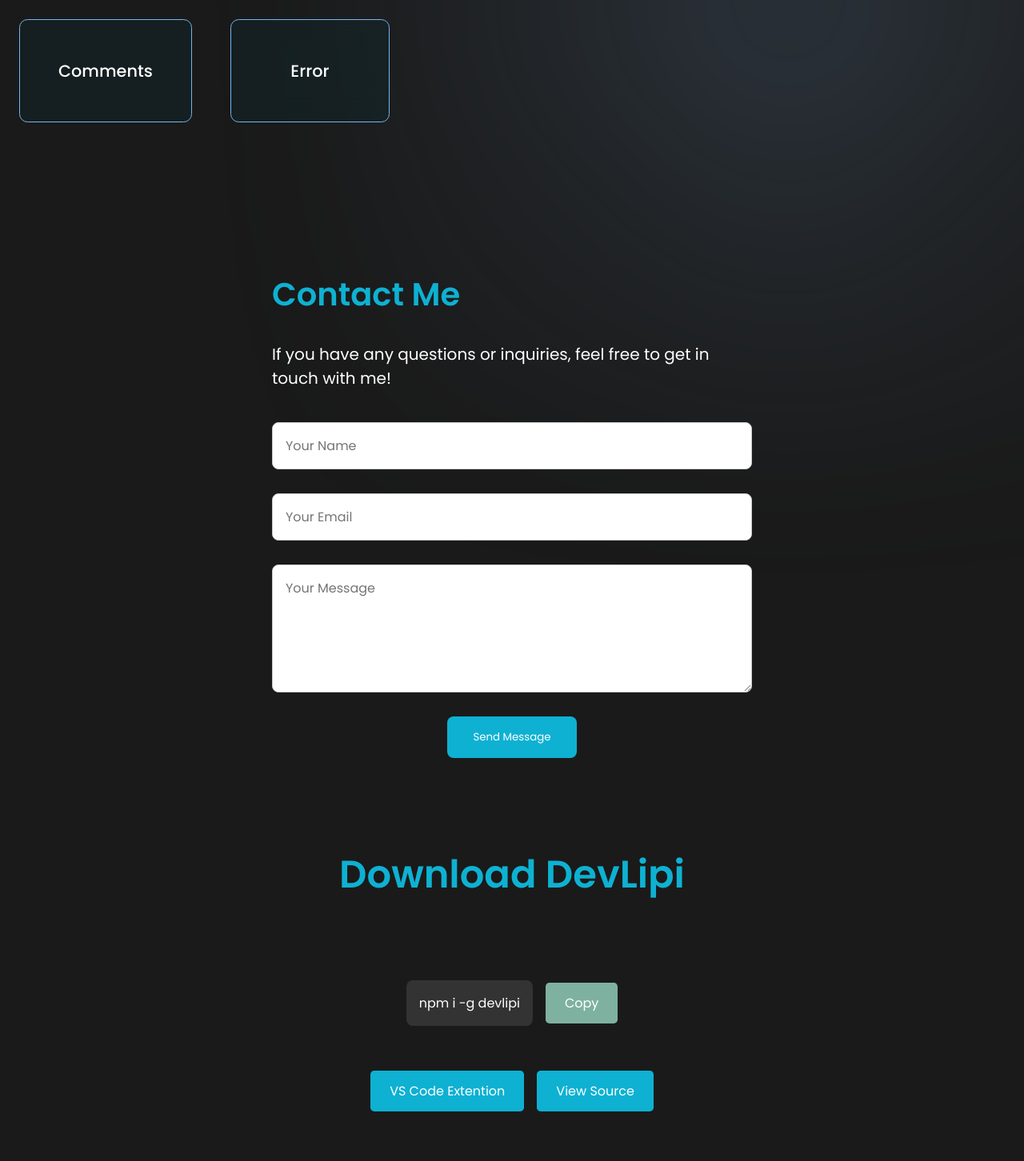
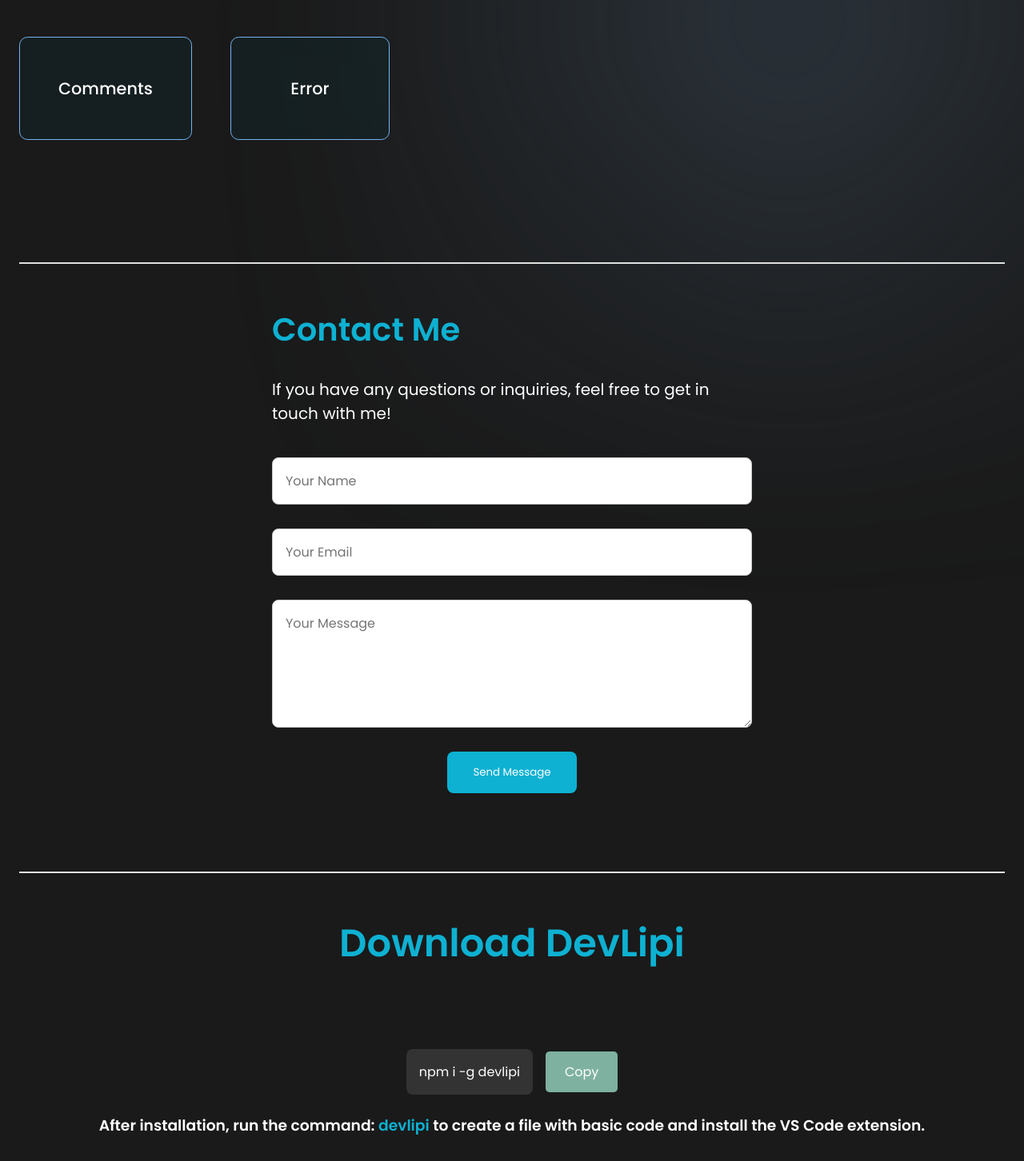
Before and after one commit to devlipi-mj/devlipi, a React (Create React App) app: page / in a window 1280 px wide. Shown: the part 1334-2786 px from the top of the page at 80% size. Built offline with nearby package versions, Linux system fonts and the light colour scheme.

Commit message:
Add Divider and Footer components

```diff
--- a/src/App.jsx
+++ b/src/App.jsx
@@ -6,6 +6,8 @@
 // import TryIt from './components/TryIt/TryIt'
 import Contact from './components/Contact/Contact'
 import Download from './components/Download/Download'
+import Divider from './components/Divider/Divider'
+import Footer from './components/Footer/Footer'
 
 export const App = () => {
   return (
@@ -13,10 +15,14 @@
     <Navbar/>
     <div className="container">
       <Hero/>
+      <Divider />
       <Examples/>
-      {/* <TryIt/> */}
+      <Divider />
       <Contact/>
+      <Divider />
       <Download/>
+      <Divider />
+      <Footer />
     </div>
     </>
   )
--- /dev/null
+++ b/src/components/Divider/Divider.css
@@ -0,0 +1,8 @@
+/* Divider.css */
+
+.divider {
+    width: 100%;
+    height: 2px;
+    background-color: #e0e0e0; /* Change the color as needed */
+    margin: 20px 0; /* Adjust the margin as needed */
+  }
--- /dev/null
+++ b/src/components/Divider/Divider.jsx
@@ -0,0 +1,10 @@
+// Divider.js
+
+import React from 'react';
+import './Divider.css';
+
+const Divider = () => {
+  return <div className="divider"></div>;
+};
+
+export default Divider;
--- a/src/components/Download/Download.jsx
+++ b/src/components/Download/Download.jsx
@@ -28,6 +28,7 @@
           <button className='copy' onClick={copyToClipboard}>
               Copy
           </button>
+          <h3>After installation, run the command: <span style={{ color: '#0EB1D2' }}>devlipi</span> to create a file with basic code and install the VS Code extension.</h3>
         </div>
         <a href="https://marketplace.visualstudio.com/items?itemName=MayurdhvajsinhJadeja.devlipi" className='vscode' target='_blank' rel="noreferrer"><button>VS Code Extention</button></a>
         <a href="https://www.npmjs.com/package/devlipi" className='source'target='_blank' rel="noreferrer" ><button>View Source</button></a>
--- /dev/null
+++ b/src/components/Footer/Footer.css
@@ -0,0 +1,4 @@
+.footer{
+    padding: 2rem 0;
+    text-align: center;
+}
--- /dev/null
+++ b/src/components/Footer/Footer.jsx
@@ -0,0 +1,17 @@
+// Footer.js
+
+import React from 'react';
+import './Footer.css'; // You can create a separate CSS file for styling
+
+const Footer = () => {
+    const currentYear = new Date().getFullYear();
+    return (
+        <footer className="footer">
+        <div className="container">
+            <p>&copy; {currentYear} Devlipi. All rights reserved.</p>
+        </div>
+        </footer>
+    );
+};
+
+export default Footer;
```
